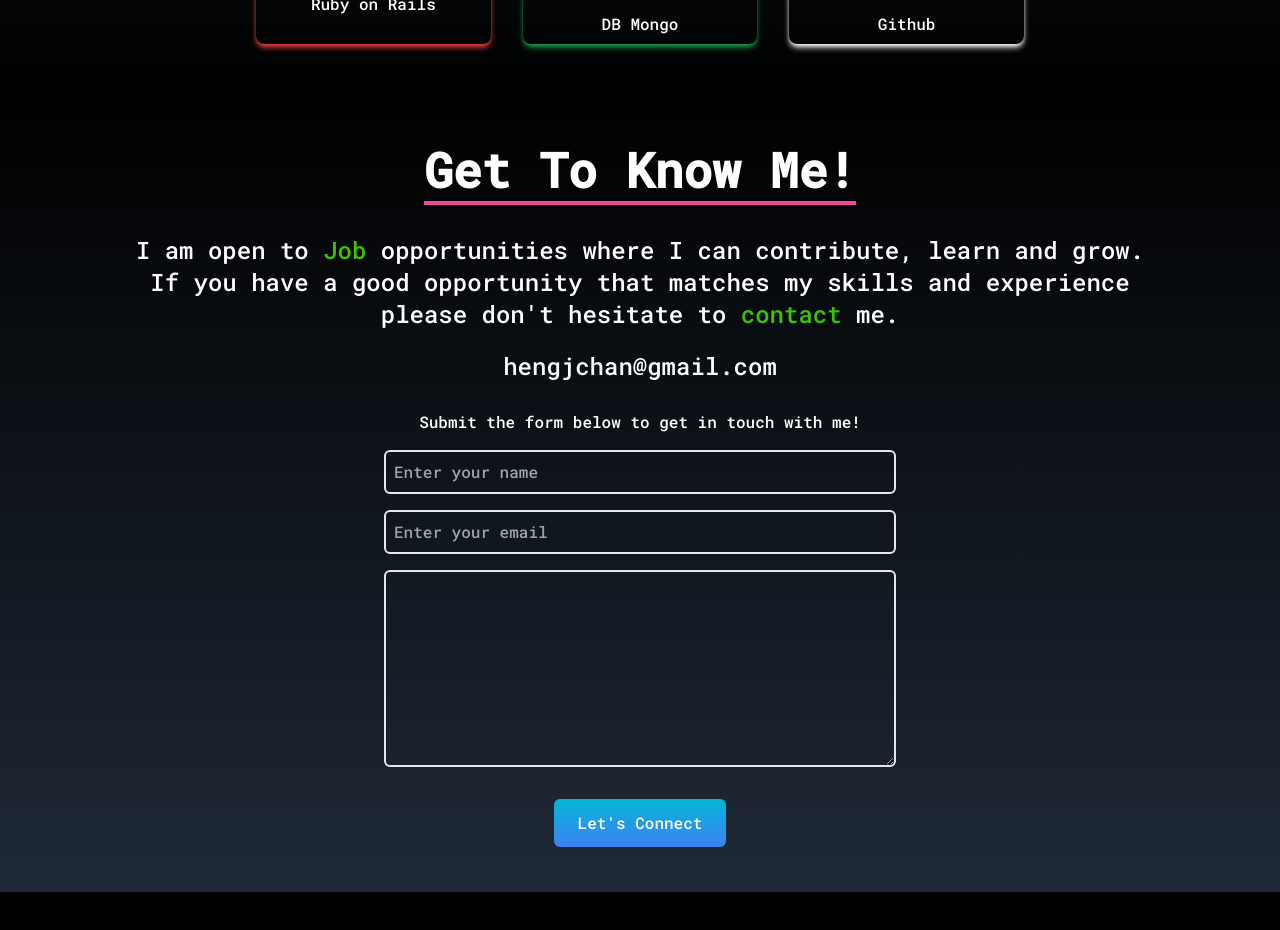
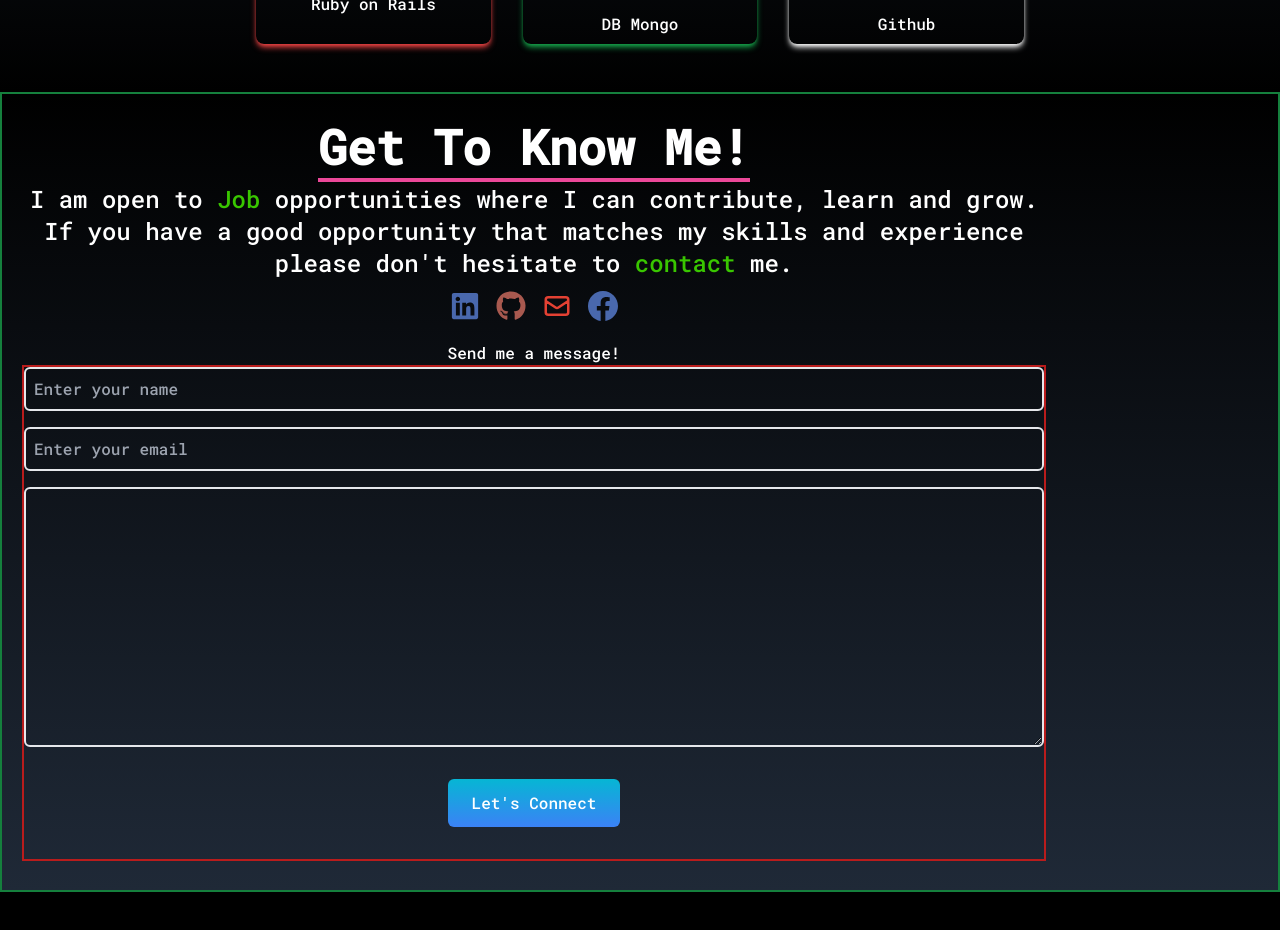
Before and after one commit to julienheng/portfoliopage-react, a React (Create React App) app: page / in a window 1280 px wide. Shown: the part 2220-3150 px from the top of the page. After the commit the page ends 3112 px from the top, so only its background shows below. Built offline with nearby package versions, Linux system fonts and the light colour scheme.

Commit message:
still updating

```diff
--- a/src/App.css
+++ b/src/App.css
@@ -36,7 +36,3 @@
     transform: rotate(360deg);
   }
 }
-
-* {
-  cursor: none;
-}
--- a/src/components/Contact.js
+++ b/src/components/Contact.js
@@ -1,29 +1,25 @@
+import SocialMedia from "./SocialMedia";
+
 function Contact() {
-  const handleClick = (e) => {
-    if (e.target.style.textDecoration) {
-      e.target.style.removeProperty("text-decoration");
-    } else {
-      e.target.style.setProperty("text-decoration", "line-through");
-    }
-  };
-
   return (
     <>
-      <div name="// contact" className="w-full h-screen px-5 bg-gradient-to-b from-black to-gray-800 p-4 text-white pt-10">
-        <div className="flex flex-col justify-center text-center max-w-screen-lg mx-auto h-full pt-10 mt-5">
-          <div className="pb-4">
+      <div name="// contact" className="w-full h-screen px-5 bg-gradient-to-b from-black to-gray-800 text-white border-2 border-solid border-green-700">
+        <div className="flex flex-col justify-center text-center max-w-screen-lg h-full">
+          <div className="">
             <p className="text-3xl md:text-5xl font-bold inline border-b-4 border-pink-500">Get To Know Me!</p>
-            <p className="pt-10 text-lg md:text-2xl">
+            <p className="mt-3 text-md md:text-2xl">
               I am open to <span className="text-[#39C600]">Job</span> opportunities where I can contribute, learn and grow. If you have a good opportunity that matches my skills and experience please don't hesitate to <span className="text-[#39C600]">contact</span> me.
             </p>
-            <p onClick={handleClick} className="email w-fit mx-auto pt-5 text-2xl">
+            {/* <p  className="email w-fit mx-auto pt-5 text-2xl">
               hengjchan@gmail.com
-            </p>
-            <p className="pt-7">Submit the form below to get in touch with me!</p>
+            </p> */}
+            <SocialMedia />
+
+            <p className="pt-5">Send me a message!</p>
           </div>
 
-          <div className="flex justify-center">
-            <form action="" className="flex flex-col w-4/6 md:w-1/2">
+          <div className="flex justify-center border-2 border-solid border-red-700 items-center">
+            <form action="" className="flex flex-col w-full">
               <input type="text" name="name" placeholder="Enter your name" className="p-2 bg-transparent border-2 rounded-md text-white focus:outline-none" />
 
               <input type="text" name="name" placeholder="Enter your email" className="my-4 p-2 bg-transparent border-2 rounded-md text-white focus:outline-none" />
--- /dev/null
+++ b/src/components/SocialMedia.js
@@ -0,0 +1,37 @@
+import React, { useEffect } from "react";
+import { FaGithub, FaLinkedin } from "react-icons/fa";
+import { HiOutlineMail } from "react-icons/hi";
+import { BsFacebook } from "react-icons/bs";
+
+function SocialMedia() {
+  return (
+    <>
+      <div className="mt-3">
+        <ul className="flex flex-row justify-center ">
+          <li className="mx-2 text-[#4968ad] hover:scale-150 duration-500">
+            <a href="https://www.linkedin.com/in/julien-heng/" target="_blank">
+              <FaLinkedin size={30} />
+            </a>
+          </li>
+          <li className="mx-2 text-[#A8594F] hover:scale-150 duration-500">
+            <a href="https://github.com/julienheng/" target="_blank">
+              <FaGithub size={30} />
+            </a>
+          </li>
+          <li className="mx-2 text-[#E34133] hover:scale-150 duration-500">
+            <a href="https://www.google.com" target="_blank">
+              <HiOutlineMail size={30} />
+            </a>
+          </li>
+          <li className="mx-2 text-[#4968ad] hover:scale-150 duration-500">
+            <a href="https://www.facebook.com/julian.heng.5/" target="_blank">
+              <BsFacebook size={30} />
+            </a>
+          </li>
+        </ul>
+      </div>
+    </>
+  );
+}
+
+export default SocialMedia;
```
